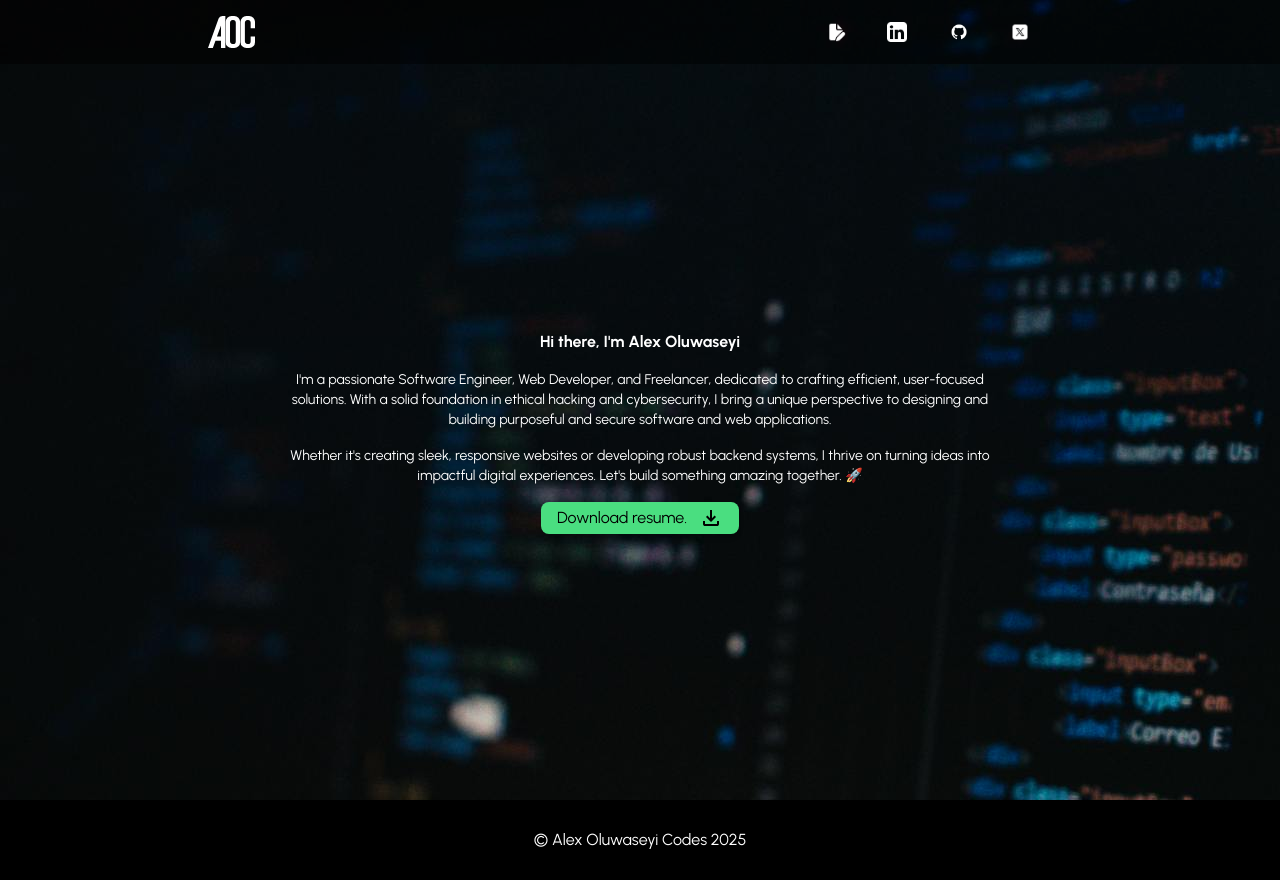
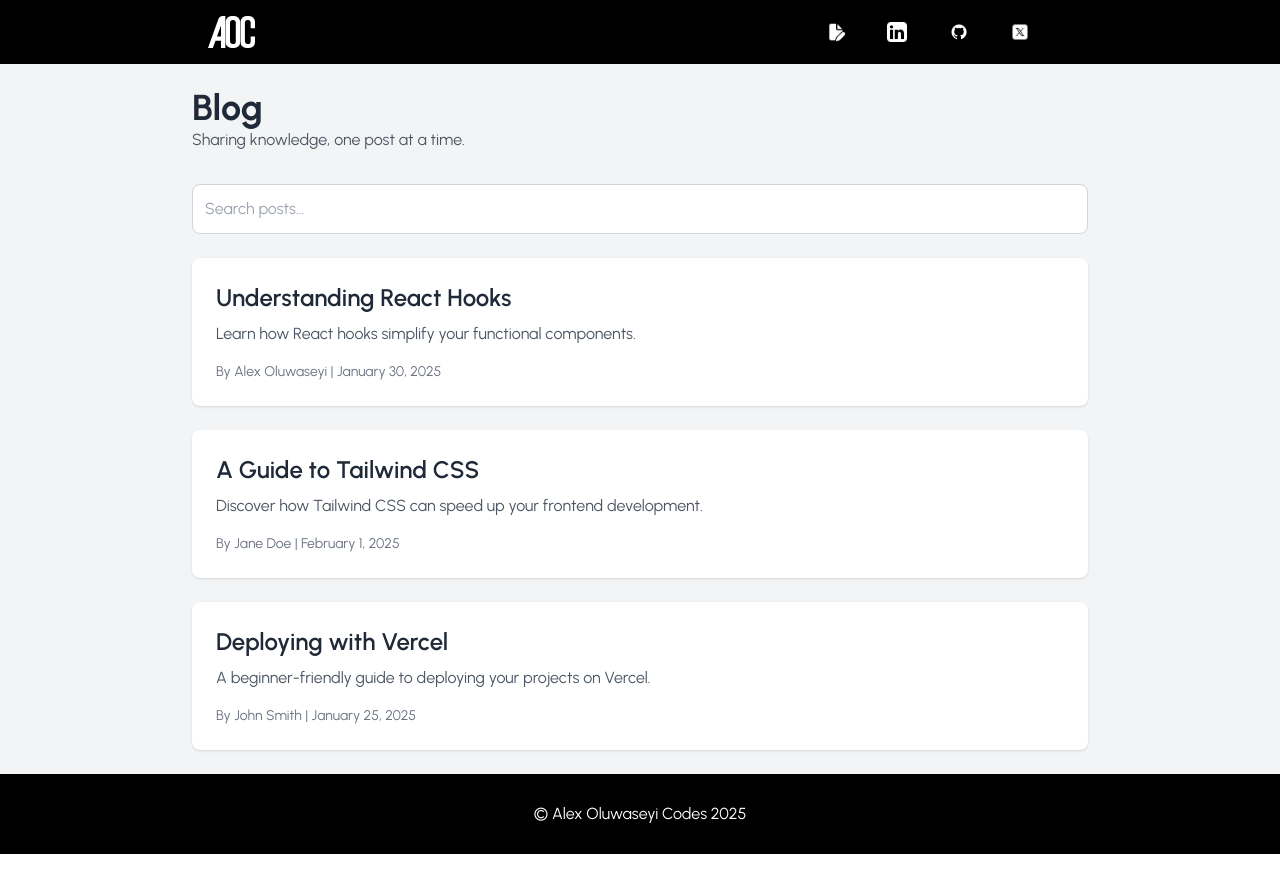
Before and after one commit to AlexOluwaseyi/ao.codes, a React (Vite) app: page / in a window 1280 px wide. After the commit the page ends 854 px from the top, so only its background shows below. Built offline with nearby package versions, Linux system fonts and the light colour scheme; the HTML template or start-up script is replaced by a standard one.

Commit message:
Created mock blog post page to test deployment options

```diff
--- a/src/App.tsx
+++ b/src/App.tsx
@@ -1,10 +1,12 @@
-import Homepage from "./components/Homepage";
+import Blog from "./components/Blogs";
+// import Homepage from "./components/Homepage";
 
 const App = () => {
   return (
     <>
       <div className="h-dvh bg-black">
-        <Homepage />
+        {/* <Homepage /> */}
+        <Blog />
       </div>
     </>
   );
--- /dev/null
+++ b/src/components/Blogs.tsx
@@ -0,0 +1,89 @@
+import { useState } from "react";
+import Header from "./Header";
+import Footer from "./Footer";
+
+const mockPosts = [
+  {
+    id: 1,
+    title: "Understanding React Hooks",
+    excerpt: "Learn how React hooks simplify your functional components.",
+    author: "Alex Oluwaseyi",
+    date: "January 30, 2025",
+  },
+  {
+    id: 2,
+    title: "A Guide to Tailwind CSS",
+    excerpt:
+      "Discover how Tailwind CSS can speed up your frontend development.",
+    author: "Jane Doe",
+    date: "February 1, 2025",
+  },
+  {
+    id: 3,
+    title: "Deploying with Vercel",
+    excerpt: "A beginner-friendly guide to deploying your projects on Vercel.",
+    author: "John Smith",
+    date: "January 25, 2025",
+  },
+];
+
+const Blog = () => {
+  const [searchTerm, setSearchTerm] = useState("");
+
+  const filteredPosts = mockPosts.filter((post) =>
+    post.title.toLowerCase().includes(searchTerm.toLowerCase())
+  );
+
+  return (
+    <>
+      <Header />
+      <div className=" bg-gray-100 p-6">
+        <div className="max-w-4xl mx-auto">
+          {/* Header */}
+          <header className="mb-8">
+            <h1 className="text-4xl font-bold text-gray-800">Blog</h1>
+            <p className="text-gray-600">
+              Sharing knowledge, one post at a time.
+            </p>
+          </header>
+
+          {/* Search Bar */}
+          <div className="mb-6">
+            <input
+              type="text"
+              placeholder="Search posts..."
+              className="w-full p-3 rounded-lg border border-gray-300 focus:ring-2 focus:ring-blue-400 focus:outline-none"
+              value={searchTerm}
+              onChange={(e) => setSearchTerm(e.target.value)}
+            />
+          </div>
+
+          {/* Blog Posts */}
+          <div className="space-y-6">
+            {filteredPosts.length > 0 ? (
+              filteredPosts.map((post) => (
+                <div
+                  key={post.id}
+                  className="bg-white p-6 rounded-lg shadow hover:shadow-lg transition-shadow duration-200"
+                >
+                  <h2 className="text-2xl font-semibold text-gray-800">
+                    {post.title}
+                  </h2>
+                  <p className="text-gray-600 mt-2">{post.excerpt}</p>
+                  <div className="mt-4 text-sm text-gray-500">
+                    <span>By {post.author}</span> | <span>{post.date}</span>
+                  </div>
+                </div>
+              ))
+            ) : (
+              <p className="text-gray-500 text-center">No posts found.</p>
+            )}
+          </div>
+        </div>
+      </div>
+      <Footer />
+    </>
+  );
+};
+
+export default Blog;
--- a/src/components/Header.tsx
+++ b/src/components/Header.tsx
@@ -56,7 +56,7 @@ const Header = () => {
             aria-label="main"
           >
             <a
-              href="#Stories"
+              href="https://blogs.alexoluwaseyi.codes"
               className="!m-0 py-4 sm:py-0 hover:text-red-400 hover:underline hover:underline-offset-2"
             >
               <img
--- a/src/components/Projects.tsx
+++ b/src/components/Projects.tsx
@@ -1,4 +1,50 @@
+// const Projects = () => {
+//   return (
+//     <div className="h-dvh bg-white">
+//       Projects
+//       <iframe
+//         className="iframes"
+//         src="https://lautechneuro.org.ng"
+//         loading="lazy"
+//         style={{
+//           width: "1920px", // Desktop width
+//           height: "1080px", // Desktop height
+//           transform: "scale(0.1)", // Scale the content down
+//           transformOrigin: "top left", // Ensure scaling starts from top left
+//           border: "none", // Remove default borders
+//           position: "absolute",
+//         }}
+//       />
+//     </div>
+//   );
+// };
+// export default Projects;
+
 const Projects = () => {
-  return <div className="h-dvh bg-white">Projects</div>;
+  return (
+    <div className="h-screen bg-white flex justify-center items-center">
+      <div
+        style={{
+          overflow: "hidden",
+          position: "relative",
+          width: "100%",
+          height: "100%",
+        }}
+      >
+        <iframe
+          src="https://lautechneuro.org.ng"
+          style={{
+            width: "1920px", // Desktop width
+            height: "1080px", // Desktop height
+            transform: "scale(0.4)", // Scale the content down
+            transformOrigin: "top left", // Ensure scaling starts from top left
+            border: "none", // Remove default borders
+            position: "absolute",
+          }}
+        />
+      </div>
+    </div>
+  );
 };
+
 export default Projects;
--- a/src/styles/style.css
+++ b/src/styles/style.css
@@ -623,6 +623,18 @@ video {
   margin-top: 1rem;
 }
 
+.mb-6{
+  margin-bottom: 1.5rem;
+}
+
+.mb-8{
+  margin-bottom: 2rem;
+}
+
+.mt-2{
+  margin-top: 0.5rem;
+}
+
 .flex{
   display: flex;
 }
@@ -671,12 +683,20 @@ video {
   height: 20px;
 }
 
+.min-h-screen{
+  min-height: 100vh;
+}
+
 .w-dvw{
   width: 100dvw;
 }
 
 .w-\[20px\]{
   width: 20px;
+}
+
+.w-full{
+  width: 100%;
 }
 
 .max-w-4xl{
@@ -739,6 +759,12 @@ video {
   margin-left: calc(2rem * calc(1 - var(--tw-space-x-reverse)));
 }
 
+.space-y-6 > :not([hidden]) ~ :not([hidden]){
+  --tw-space-y-reverse: 0;
+  margin-top: calc(1.5rem * calc(1 - var(--tw-space-y-reverse)));
+  margin-bottom: calc(1.5rem * var(--tw-space-y-reverse));
+}
+
 .justify-self-end{
   justify-self: end;
 }
@@ -753,6 +779,11 @@ video {
 
 .border{
   border-width: 1px;
+}
+
+.border-gray-300{
+  --tw-border-opacity: 1;
+  border-color: rgb(209 213 219 / var(--tw-border-opacity, 1));
 }
 
 .bg-black{
@@ -774,8 +805,21 @@ video {
   background-color: rgb(255 255 255 / var(--tw-bg-opacity, 1));
 }
 
+.bg-gray-100{
+  --tw-bg-opacity: 1;
+  background-color: rgb(243 244 246 / var(--tw-bg-opacity, 1));
+}
+
 .p-4{
   padding: 1rem;
+}
+
+.p-3{
+  padding: 0.75rem;
+}
+
+.p-6{
+  padding: 1.5rem;
 }
 
 .py-4{
@@ -805,6 +849,24 @@ video {
   line-height: 1.25rem;
 }
 
+.text-2xl{
+  font-size: 1.5rem;
+  line-height: 2rem;
+}
+
+.text-4xl{
+  font-size: 2.25rem;
+  line-height: 2.5rem;
+}
+
+.font-bold{
+  font-weight: 700;
+}
+
+.font-semibold{
+  font-weight: 600;
+}
+
 .text-black{
   --tw-text-opacity: 1;
   color: rgb(0 0 0 / var(--tw-text-opacity, 1));
@@ -815,6 +877,21 @@ video {
   color: rgb(255 255 255 / var(--tw-text-opacity, 1));
 }
 
+.text-gray-500{
+  --tw-text-opacity: 1;
+  color: rgb(107 114 128 / var(--tw-text-opacity, 1));
+}
+
+.text-gray-600{
+  --tw-text-opacity: 1;
+  color: rgb(75 85 99 / var(--tw-text-opacity, 1));
+}
+
+.text-gray-800{
+  --tw-text-opacity: 1;
+  color: rgb(31 41 55 / var(--tw-text-opacity, 1));
+}
+
 .underline-offset-2{
   text-underline-offset: 2px;
 }
@@ -823,6 +900,26 @@ video {
   --tw-shadow: 0 4px 6px -1px rgb(0 0 0 / 0.1), 0 2px 4px -2px rgb(0 0 0 / 0.1);
   --tw-shadow-colored: 0 4px 6px -1px var(--tw-shadow-color), 0 2px 4px -2px var(--tw-shadow-color);
   box-shadow: var(--tw-ring-offset-shadow, 0 0 #0000), var(--tw-ring-shadow, 0 0 #0000), var(--tw-shadow);
+}
+
+.shadow{
+  --tw-shadow: 0 1px 3px 0 rgb(0 0 0 / 0.1), 0 1px 2px -1px rgb(0 0 0 / 0.1);
+  --tw-shadow-colored: 0 1px 3px 0 var(--tw-shadow-color), 0 1px 2px -1px var(--tw-shadow-color);
+  box-shadow: var(--tw-ring-offset-shadow, 0 0 #0000), var(--tw-ring-shadow, 0 0 #0000), var(--tw-shadow);
+}
+
+.filter{
+  filter: var(--tw-blur) var(--tw-brightness) var(--tw-contrast) var(--tw-grayscale) var(--tw-hue-rotate) var(--tw-invert) var(--tw-saturate) var(--tw-sepia) var(--tw-drop-shadow);
+}
+
+.transition-shadow{
+  transition-property: box-shadow;
+  transition-timing-function: cubic-bezier(0.4, 0, 0.2, 1);
+  transition-duration: 150ms;
+}
+
+.duration-200{
+  transition-duration: 200ms;
 }
 
 .text-regular {
@@ -895,9 +992,26 @@ video {
   text-underline-offset: 2px;
 }
 
+.hover\:shadow-lg:hover{
+  --tw-shadow: 0 10px 15px -3px rgb(0 0 0 / 0.1), 0 4px 6px -4px rgb(0 0 0 / 0.1);
+  --tw-shadow-colored: 0 10px 15px -3px var(--tw-shadow-color), 0 4px 6px -4px var(--tw-shadow-color);
+  box-shadow: var(--tw-ring-offset-shadow, 0 0 #0000), var(--tw-ring-shadow, 0 0 #0000), var(--tw-shadow);
+}
+
 .focus\:outline-none:focus{
   outline: 2px solid transparent;
   outline-offset: 2px;
+}
+
+.focus\:ring-2:focus{
+  --tw-ring-offset-shadow: var(--tw-ring-inset) 0 0 0 var(--tw-ring-offset-width) var(--tw-ring-offset-color);
+  --tw-ring-shadow: var(--tw-ring-inset) 0 0 0 calc(2px + var(--tw-ring-offset-width)) var(--tw-ring-color);
+  box-shadow: var(--tw-ring-offset-shadow), var(--tw-ring-shadow), var(--tw-shadow, 0 0 #0000);
+}
+
+.focus\:ring-blue-400:focus{
+  --tw-ring-opacity: 1;
+  --tw-ring-color: rgb(96 165 250 / var(--tw-ring-opacity, 1));
 }
 
 @media (min-width: 480px){
```
Also changed, not shown: 1 other file (tests, documents, lock files or other folders).
